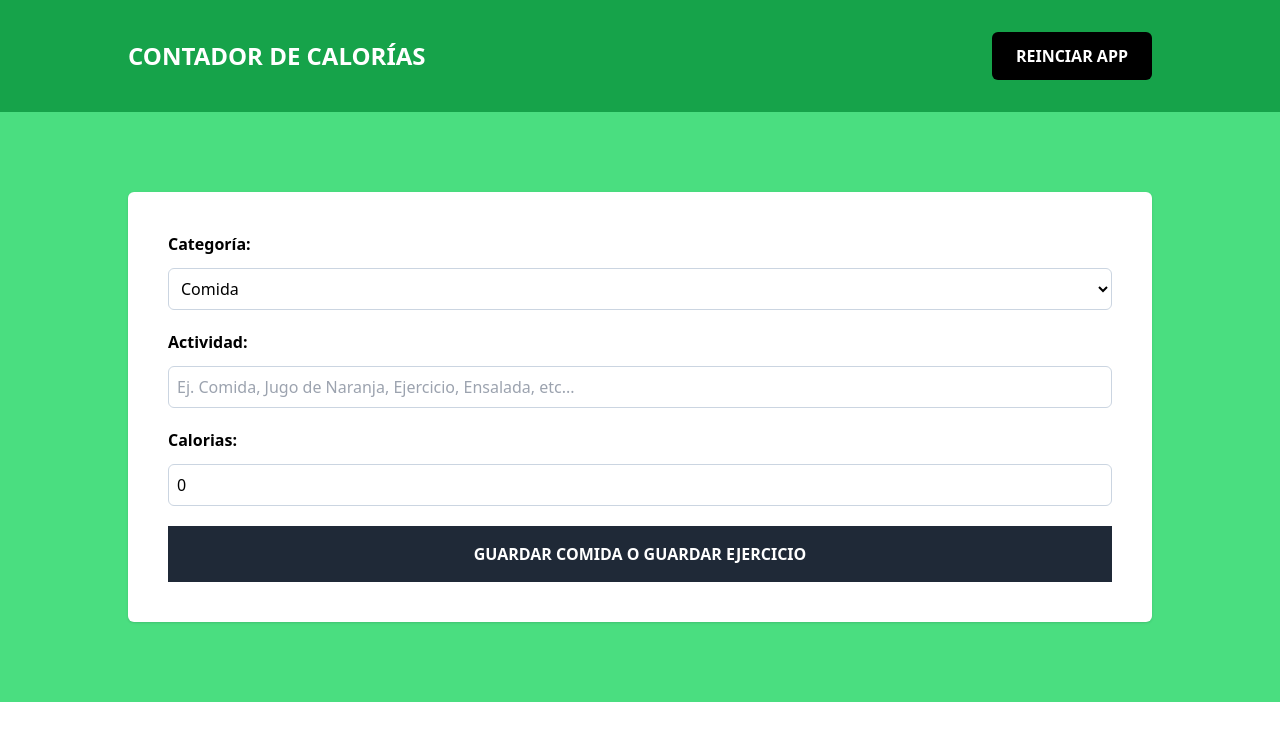
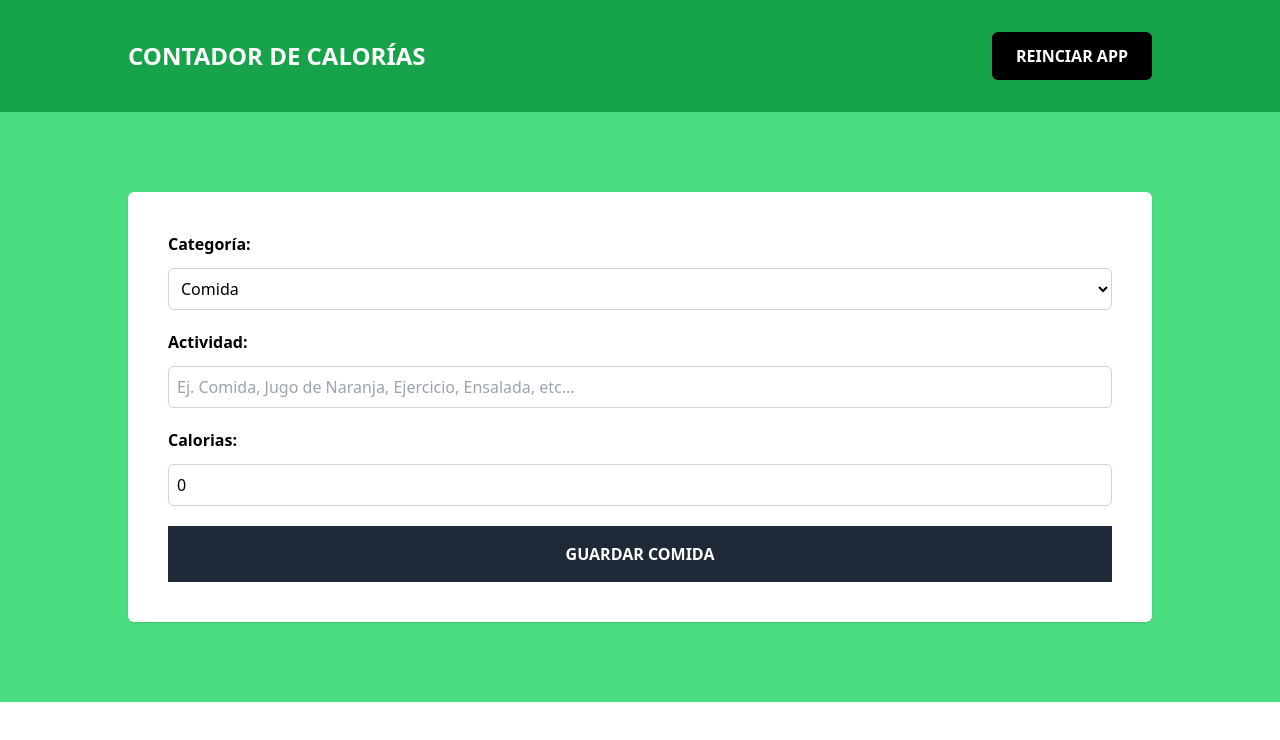
Before and after one commit to codebyjavi/contador-calorias, a React (Vite) app: page / in a window 1280 px wide. Shown: the top 740 px of the page. Built offline with nearby package versions, Linux system fonts and the light colour scheme.

Commit message:
update submit text

```diff
--- a/src/components/Form.tsx
+++ b/src/components/Form.tsx
@@ -55,7 +55,7 @@ export default function Form() {
         <input
             type="submit"
             className="bg-gray-800 text-white w-full p-4 font-bold uppercase cursor-pointer"
-            value="Guardar comida o guardar ejercicio"
+            value={activity.category === 1 ? 'Guardar Comida' : 'Guardar Ejercicio'}
         />
     </form>
   )
```
